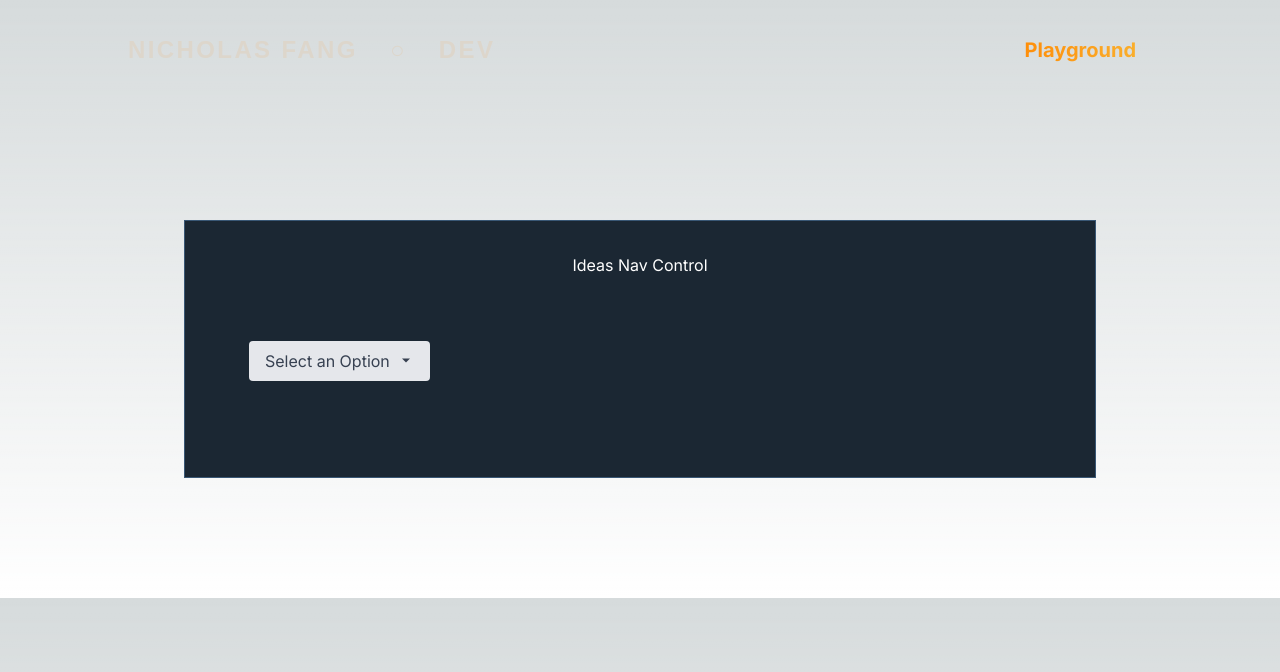
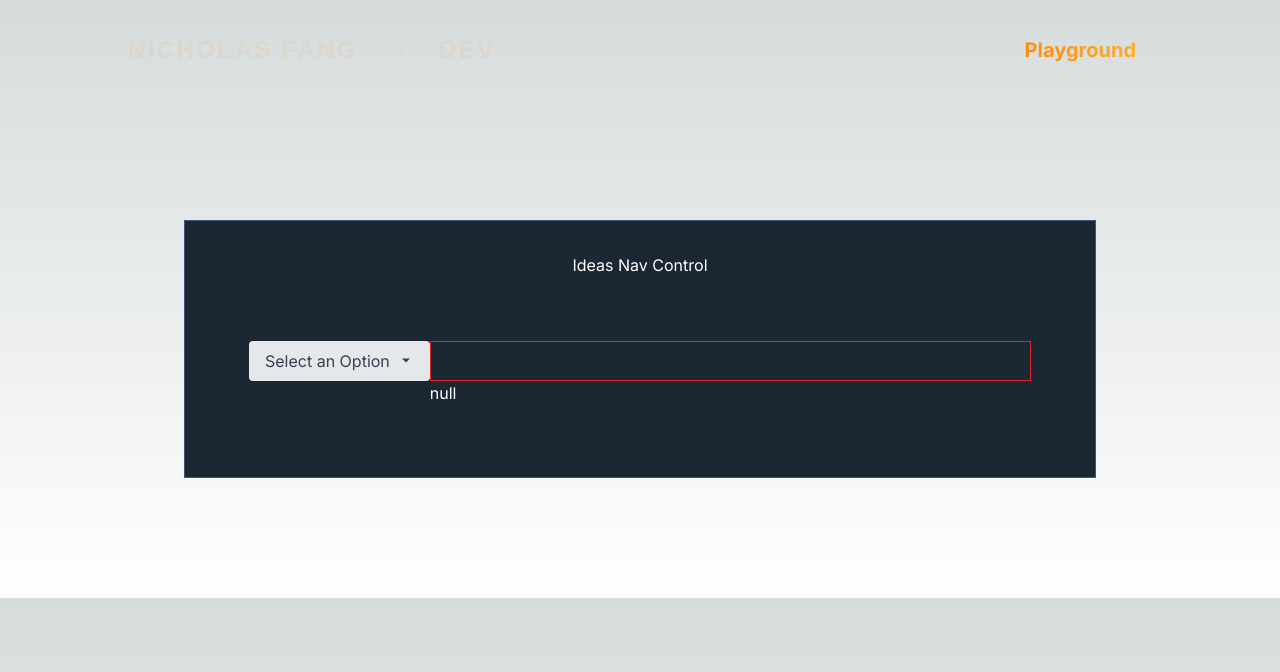
Before and after one commit to nickfang/nickfang.github.io, a Next.js app: page /ideas/inset in a window 1280 px wide. Shown: the top 672 px of the page. Built offline with nearby package versions, Linux system fonts and the light colour scheme.

Commit message:
Updating dropdown component and readme file.

```diff
--- a/src/app/ideas/inset/page.tsx
+++ b/src/app/ideas/inset/page.tsx
@@ -1,10 +1,10 @@
 'use client';
 
 import React, { useState } from 'react';
-import Dropdown from '@/components/buttons/drop-down';
+import Dropdown, { Option } from '@/components/buttons/drop-down';
 
 const Inset = () => {
-  const [insetClass, setInsetClass] = useState('');
+  const [insetClass, setInsetClass] = useState<Option<number> | null>(null);
 
   const options = [
     { value: 1, label: 'Option 1' },
@@ -12,10 +12,21 @@ const Inset = () => {
     { value: 3, label: 'Option 3' },
   ];
 
+  const onChange = (value: Option<number>) => {
+    setInsetClass(value);
+  };
+
   return (
     <div className="parent h-600">
-      <div className={`child ${insetClass}`} />
-      <Dropdown options={options} />
+      <div className="flex justify-center align-top">
+        <div className="flex-none">
+          <Dropdown options={options} onChange={onChange} />
+        </div>
+        <div className="flex-1">
+          <div className={`${insetClass} border border-red-600 w-full h-full`} />
+          <div>{JSON.stringify(insetClass)}</div>
+        </div>
+      </div>
     </div>
   );
 };
--- a/src/components/buttons/drop-down.tsx
+++ b/src/components/buttons/drop-down.tsx
@@ -2,14 +2,14 @@
 
 import React, { useRef, useState, useEffect } from 'react';
 
-interface Option<T extends string | number> {
+export interface Option<T extends string | number> {
   value: T;
   label: string;
 }
 
 interface DropDownProps<T extends string | number> {
   options: Option<T>[];
-  onChange?: (value: T | null) => void;
+  onChange?: (value: Option<T>) => void;
 }
 
 const Dropdown = <T extends string | number>(props: DropDownProps<T>) => {
@@ -35,7 +35,7 @@ const Dropdown = <T extends string | number>(props: DropDownProps<T>) => {
   const handleOptionClick = (option: Option<T>) => {
     setSelectedOption(option);
     setIsOpen(false);
-    onChange?.(option.value);
+    onChange?.(option);
   };
 
   return (
```
Also changed, not shown: 1 other file (tests, documents, lock files or other folders).
